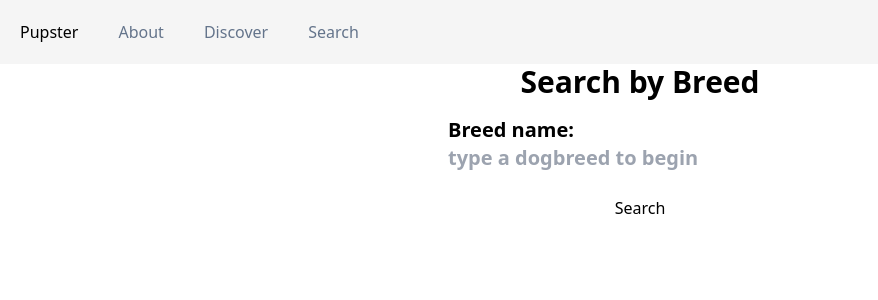
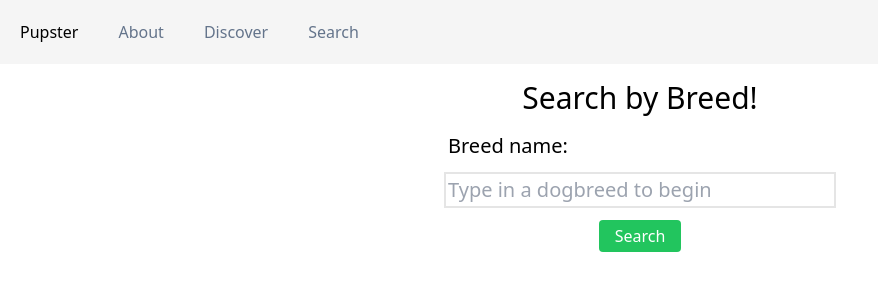
Before and after one commit to victorSauceda/plenty-of-dogs, a Next.js app: page /search in a window 1280 px wide. Shown: the top 300 px of the page, without its empty margins (0-878 px from the left). Built offline with nearby package versions, Linux system fonts and the light colour scheme.

Commit message:
added styling to search page

```diff
--- a/app/search/page.tsx
+++ b/app/search/page.tsx
@@ -22,6 +22,7 @@ export default function Page() {
     } finally {
       setLoading(false);
     }
+    setInputValue('')
   };
   const dogDataMap = dogData?.message.map((item: string) => {
     return (
@@ -33,21 +34,26 @@ export default function Page() {
   }
   return (
     <div className="flex flex-col items-center">
-      <h1 className="mb-4 text-3xl font-bold">Search by Breed</h1>
+      <h1 className="m-4 text-3xl ">Search by Breed!</h1>
       <form onSubmit={handleSubmit} className="w-full max-w-sm">
-        <label className="mb-2 block text-xl font-bold">
+        <div className='w-full'>
+        <label className="m-4m block text-xl">
           Breed name:
+          <br />
           <input
             type="text"
-            placeholder="type a dogbreed to begin"
+            placeholder="Type in a dogbreed to begin"
             value={inputValue}
             onChange={handleChange}
-            className="form-input w-full"
+            className="form-input w-full mt-4 outline outline-2 outline-offset-2 outline-neutral-200"
           />
         </label>
-        <button type="submit" className="btn btn-blue mt-4 w-full">
+        </div >
+        <div className='grid justify-items-center'>
+        <button type="submit" className="btn rounded bg-green-500 text-white mt-4 py-1 px-4 hover:bg-green-700">
           Search
         </button>
+        </div>
       </form>
       {dogData ? (
         <div className="mt-8 grid grid-cols-3 gap-4">{dogDataMap}</div>
```
